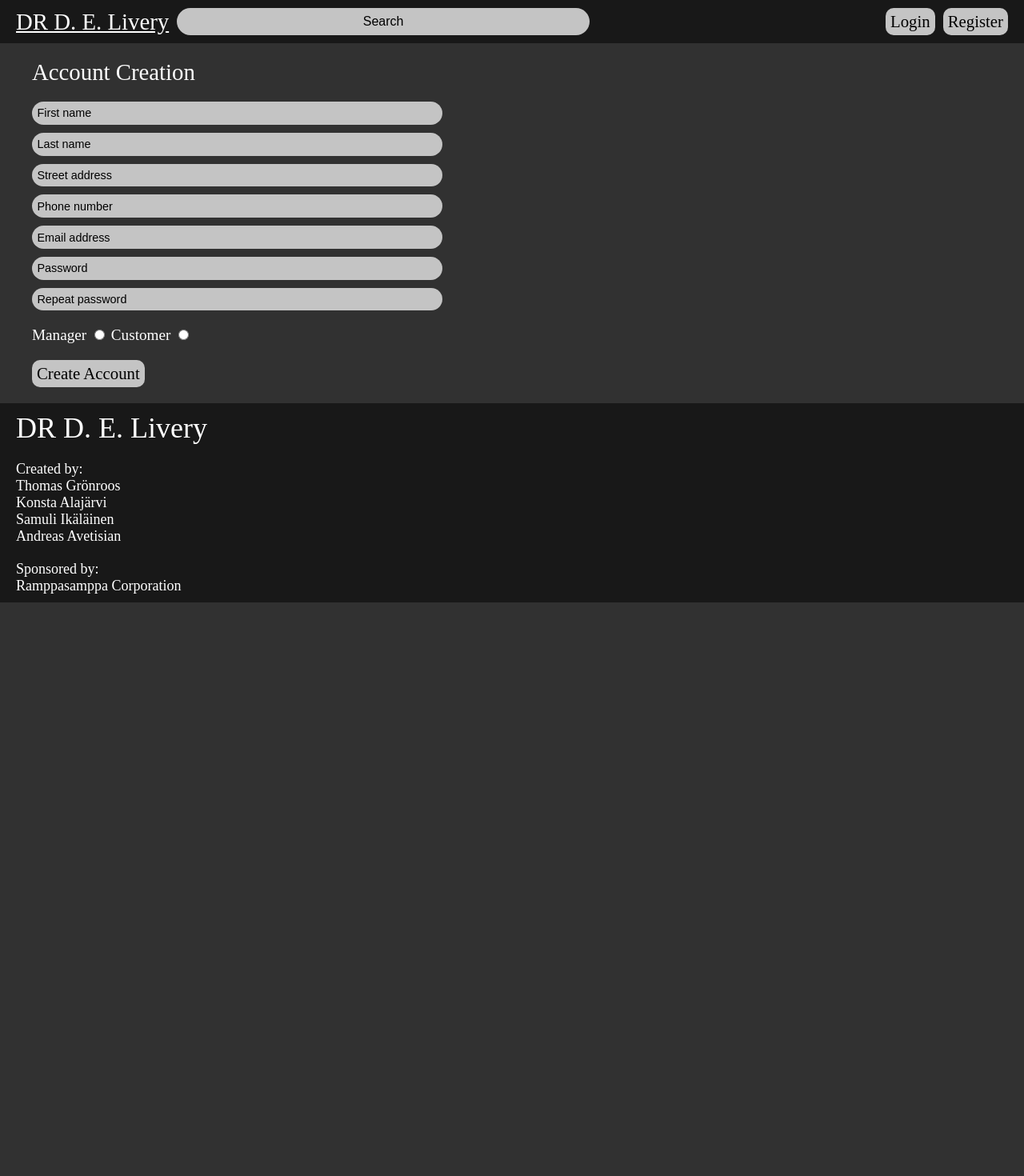
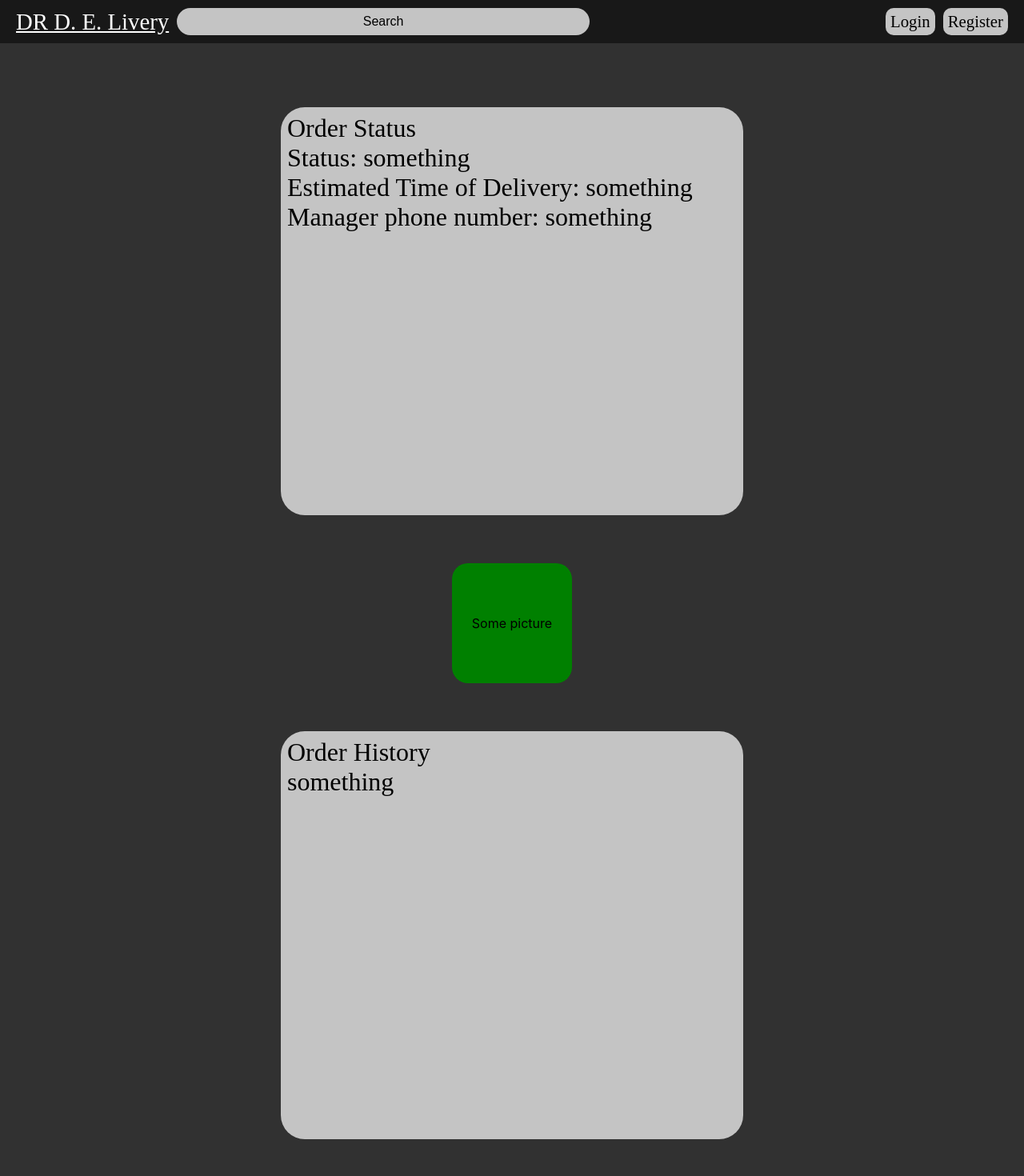
Before and after one commit to AWAProjectOrganization-team-6/frontend, a React (Create React App) app: page / in a window 1280 px wide. Shown: the top 1470 px of the page at 80% size. Before the commit the page ends 800 px from the top, so only its background shows below. Built offline with nearby package versions, Linux system fonts and the light colour scheme; a web font is replaced by a local one.

Commit message:
Order Status and Order History page
Order status and order history page added.

```diff
--- a/src/index.js
+++ b/src/index.js
@@ -3,11 +3,11 @@ import ReactDOM from 'react-dom';
 import './index.scss';
 import App from './App';
 import reportWebVitals from './reportWebVitals';
-import CreateAccount from './views/CreateAccount';
+import OrderStatusHistoryView from './views/OrderStatusHistoryView';
 
 ReactDOM.render(
     <React.StrictMode>
-        <CreateAccount />
+        <OrderStatusHistoryView />
     </React.StrictMode>,
     document.getElementById('root')
 );
--- /dev/null
+++ b/src/styles/OrderStatusHistoryView.module.scss
@@ -0,0 +1,51 @@
+@use '../App.scss';
+
+.mainDiv {
+    display: flex;
+    justify-content: space-around;
+    align-items: center;
+    margin: 40px;
+
+    .fonts {
+        font-size: 2rem;
+        padding: 0.5rem;
+    }
+
+
+
+    .orderStatusStyle {
+        background-color: #C4C4C4;
+        width: 36.125rem;
+        height: 31.875rem;
+        margin: 40px;
+        border-radius: 30px;
+    }
+
+    .pictureStyle {
+        background-color: green;
+        width: 150px;
+        height: 150px;
+        margin: 20px;
+        border-radius: 20px;
+        display: flex;
+        justify-content: center;
+        align-items: center;
+    }
+
+    .historyViewStyle {
+        background-color: #C4C4C4;
+        width: 36.125rem;
+        height: 31.875rem;
+        margin: 40px;
+        border-radius: 30px;
+    }
+}
+
+@media only screen and (max-width: 1290px) {
+    .mainDiv {
+      display: flex;
+      flex-direction: column;
+      align-items: center;
+
+    }
+}
--- /dev/null
+++ b/src/views/OrderStatusHistoryView.js
@@ -0,0 +1,43 @@
+import styles from '../styles/OrderStatusHistoryView.module.scss';
+import cx from 'classnames';
+import Topbar from '../components/Topbar';
+import Footer from '../components/Footer';
+
+export default function OrderStatusHistoryView() {
+
+    var orderStatus = (
+        <div className={cx(styles.fonts, styles.font)} >
+            <div>Order Status</div>
+            <div>Status: something</div>
+            <div>Estimated Time of Delivery: something</div>
+            <div>Manager phone number: something</div>
+        </div>
+    );
+
+    var picture = (
+        <div>
+            Some picture
+        </div>
+    );
+
+    var historyView = (
+        <div className={cx(styles.fonts, styles.font)} >
+            <div>Order History</div>
+            <div>something</div>
+        </div>
+    );
+
+
+
+    return (
+        <>
+            <Topbar/>
+            <div className = { styles.mainDiv}>
+                <div className = { styles.orderStatusStyle }> {orderStatus} </div>
+                <div className = { styles.pictureStyle}> {picture} </div>
+                <div className = { styles.historyViewStyle}> {historyView} </div>
+            </div>
+            <Footer/>
+        </>
+    );
+}
```
